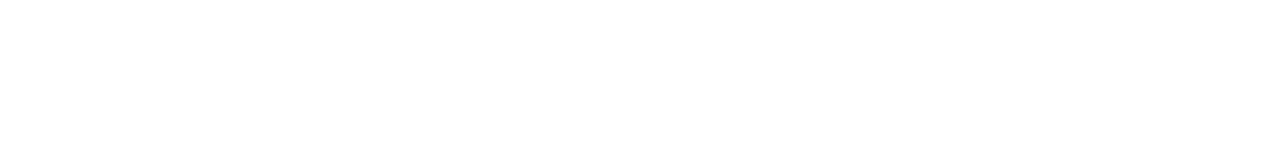
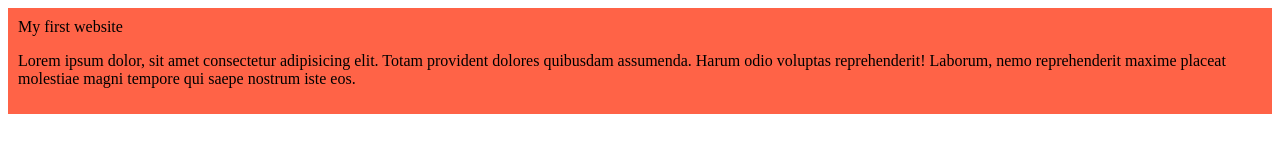
Before and after one commit to NadiaMahbuba/My_first_github_repo1, a plain HTML site: page index.html in a window 1280 px wide. Drawn offline with Linux system fonts and the light colour scheme.

Commit message:
second commit

```diff
--- a/index.html
+++ b/index.html
@@ -5,6 +5,15 @@
     <meta charset="UTF-8">
     <meta name="viewport" content="width=device-width, initial-scale=1.0">
     <title>My first github repository</title>
+    <link rel="stylesheet" href="styles/blog.css">
+    <div>My first website
+
+        <p>Lorem ipsum dolor, sit amet consectetur adipisicing elit. Totam provident dolores quibusdam assumenda. Harum
+            odio
+            voluptas reprehenderit! Laborum, nemo reprehenderit maxime placeat molestiae magni tempore qui saepe nostrum
+            iste eos.</p>
+    </div>
+
 </head>
 
 <body>
--- /dev/null
+++ b/styles/blog.css
@@ -0,0 +1,4 @@
+div {
+    background-color: tomato;
+    padding: 10px;
+}
```
